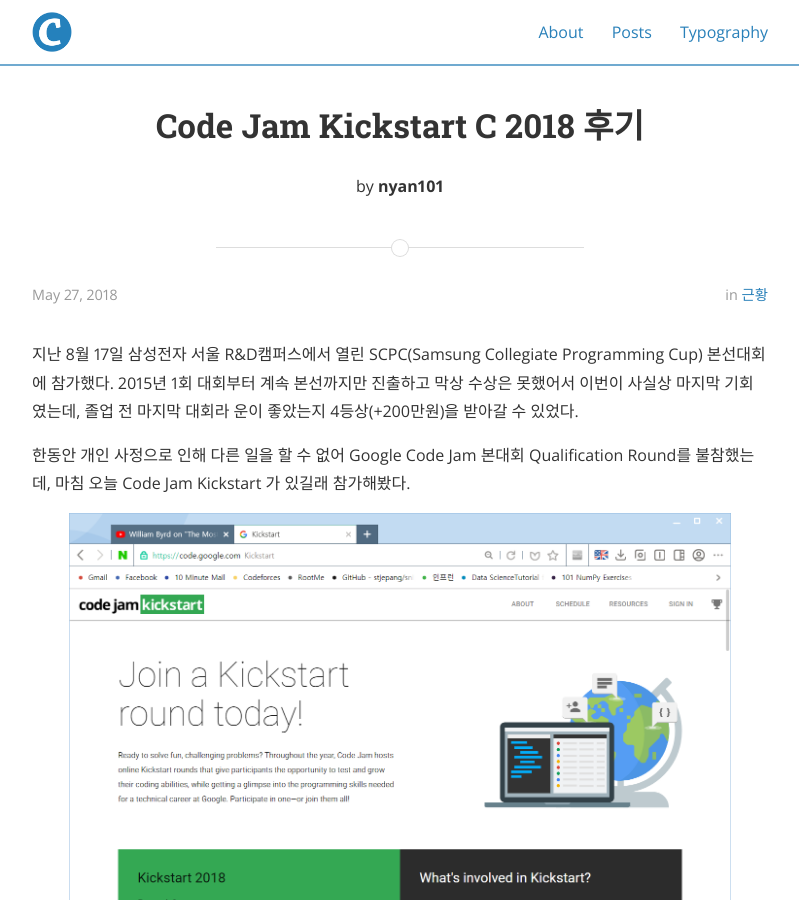
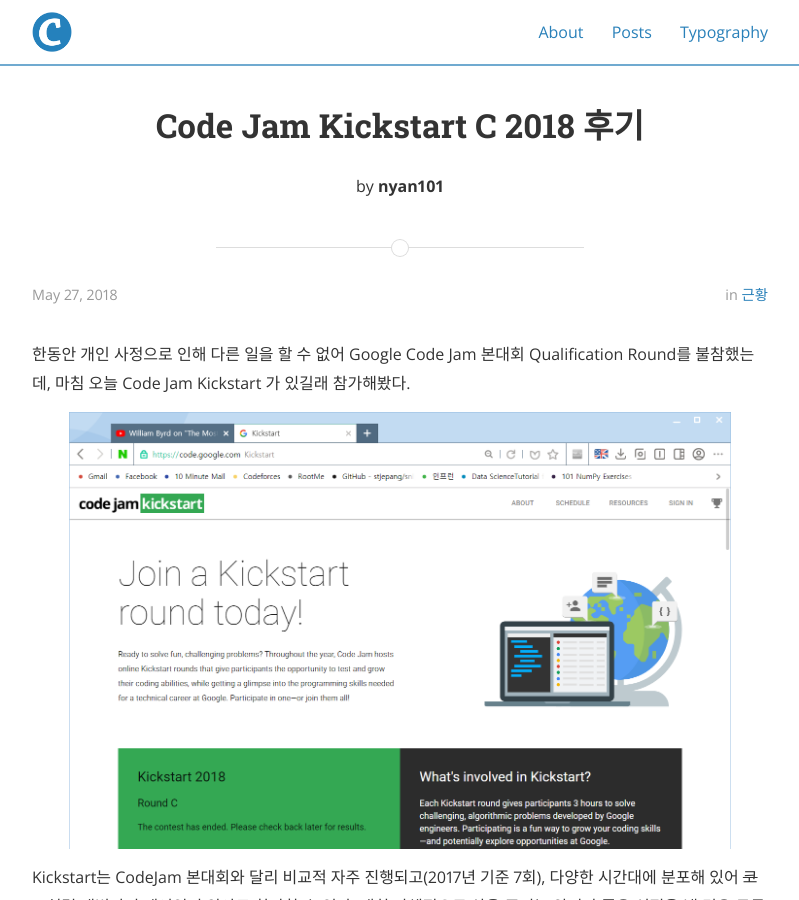
Before and after one commit to nyan101/nyan101.github.io, a Jekyll site: the page built from _posts/2018-05-27-CodeJam-KickstartC-후기.md, in a window 1280 px wide and 900 px high. Shown: the whole window, without its empty margins (240-1039 px from the left). Built offline with Jekyll 4.4.1, drawn with Linux system fonts in a browser that asks for light colours; nearby versions of some CDN libraries; some of the changed text lies outside the part shown.

Commit message:
fix typos

```diff
--- a/_posts/2018-05-27-CodeJam-KickstartC-후기.md
+++ b/_posts/2018-05-27-CodeJam-KickstartC-후기.md
@@ -6,8 +6,6 @@
 categories: 근황
 tags:	대회
 ---
-
-지난 8월 17일 삼성전자 서울 R&D캠퍼스에서 열린 SCPC(Samsung Collegiate Programming Cup) 본선대회에 참가했다. 2015년 1회 대회부터 계속 본선까지만 진출하고 막상 수상은 못했어서 이번이 사실상 마지막 기회였는데, 졸업 전 마지막 대회라 운이 좋았는지 4등상(+200만원)을 받아갈 수 있었다.
 
 
 
```
Also changed, not shown: other parts of _posts/2018-05-27-CodeJam-KickstartC-후기.md (+4 -0 lines).
